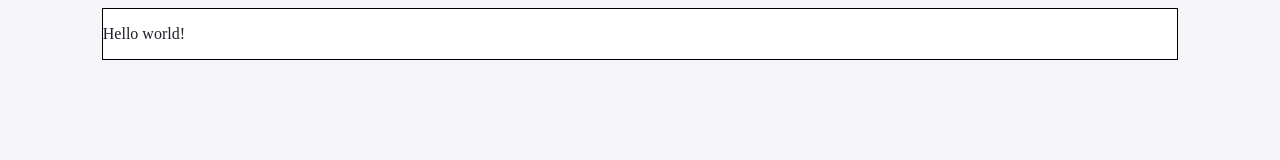
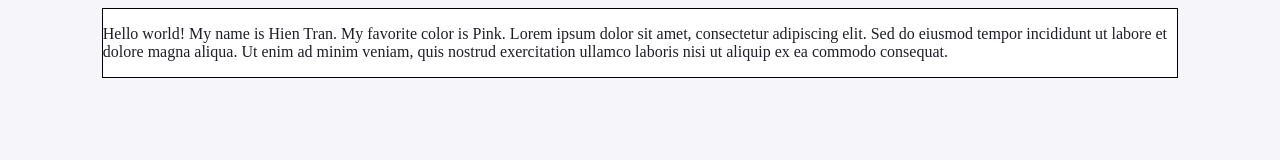
Before and after one commit to hienKtran/hktrn, a plain HTML site: page index.html in a window 1280 px wide. Drawn offline with Linux system fonts and the light colour scheme.

Commit message:
Added to the body with more text of my name, favorite color and dummy texts.

```diff
--- a/index.html
+++ b/index.html
@@ -1,14 +1,21 @@
 <!DOCTYPE html>
-<html lang=“en”>
+<html lang="en">
+
 <head>
-        <meta charset=“utf-8”>
-        <title> Git Test Page </title>
+    <meta charset="utf-8">
+    <title>Git Test Page</title>
     <link rel="stylesheet" type="text/css" href="./css/stylesheet.css" />
 </head>
 
 <body>
     <div class="container">
-            <p>Hello world!</p>
+        <p>Hello world! My name is Hien Tran. My favorite color is Pink.
+
+        Lorem ipsum dolor sit amet, consectetur adipiscing elit. Sed do eiusmod tempor incididunt ut labore et dolore
+        magna aliqua. Ut enim ad minim veniam, quis nostrud exercitation ullamco laboris nisi ut aliquip ex ea commodo
+        consequat.
+        </p>
     </div>
 </body>
+
 </html>
```
Lines whose indentation alone changed are shown as unchanged.
